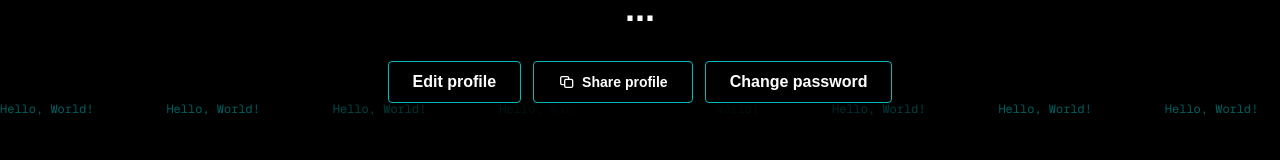
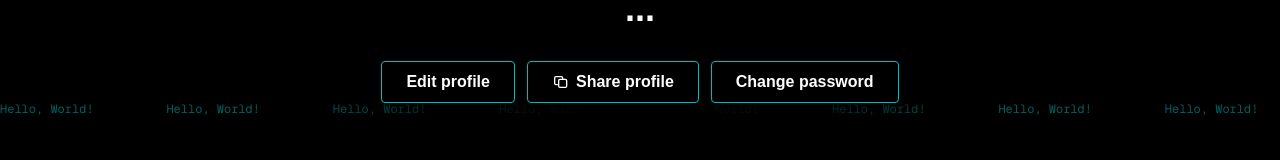
Before and after one commit to ElkiaCode/ft_transcendence, a Next.js app in the folder apps/frontend/: page /profils in a window 1280 px wide. Shown: the part 359-519 px from the top of the page. Built offline with nearby package versions, Linux system fonts and the light colour scheme; no server answers.

Commit message:
removed text-sm for share profil

```diff
--- a/apps/frontend/app/profils/page.tsx
+++ b/apps/frontend/app/profils/page.tsx
@@ -253,7 +253,7 @@ function Section() {
               <svg xmlns="http://www.w3.org/2000/svg" className="w-4 h-4" fill="none" viewBox="0 0 24 24" stroke="currentColor" strokeWidth={2}>
                 <path strokeLinecap="round" strokeLinejoin="round" d="M8 16H6a2 2 0 01-2-2V6a2 2 0 012-2h8a2 2 0 012 2v2m-4 12h8a2 2 0 002-2v-8a2 2 0 00-2-2h-8a2 2 0 00-2 2v8a2 2 0 002 2z" />
               </svg>
-              <span className="text-sm font-bold">Share profile</span>
+              <span className="font-bold">Share profile</span>
             </>
           )}
         </button>
```
